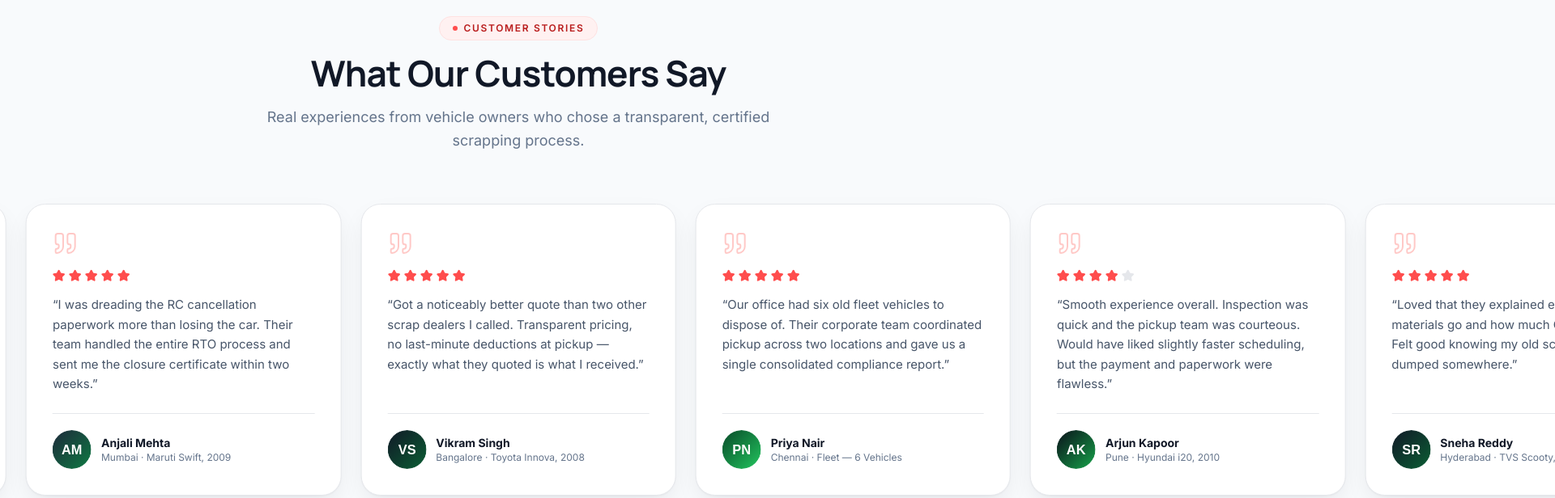
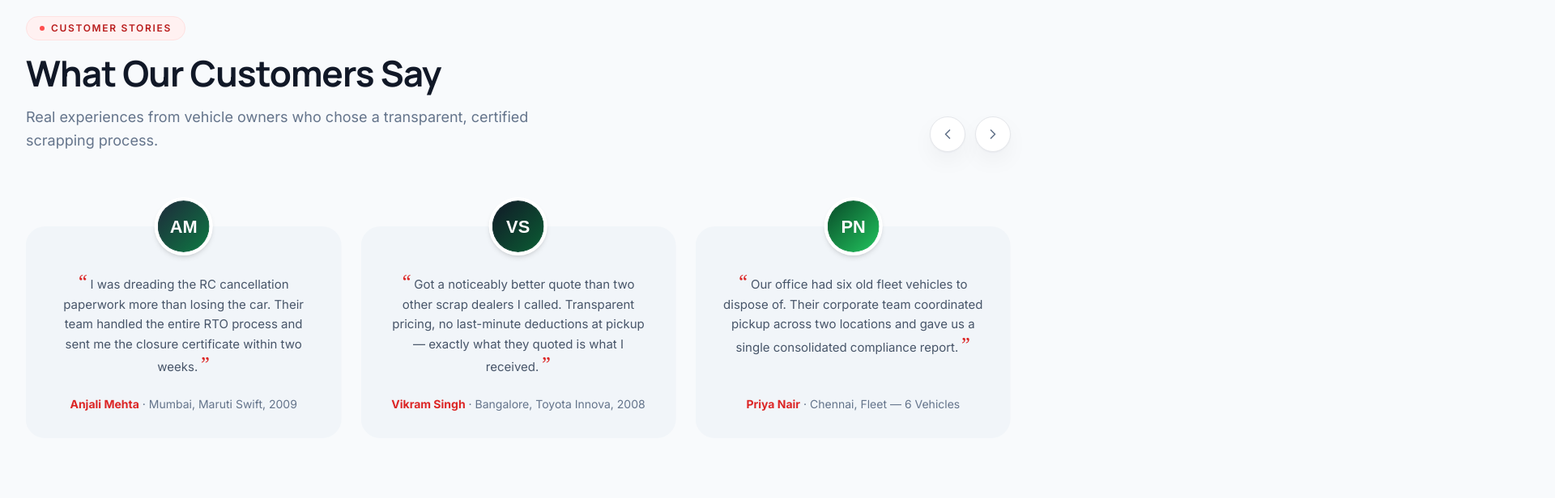
Before and after one commit to abhishekpaawanigroup-cmyk/Auto-scrap, a Next.js app: page / in a window 1280 px wide. Shown: the part 7020-7636 px from the top of the page at 81% size, 1920 px wide, since content can reach past the window. Built offline with nearby package versions, Linux system fonts and the light colour scheme.

Commit message:
update testimonials

```diff
--- a/src/components/cards/TestimonialCard.tsx
+++ b/src/components/cards/TestimonialCard.tsx
@@ -1,37 +1,27 @@
 import Image from "next/image";
-import { Star, Quote } from "lucide-react";
 import type { Testimonial } from "@/types";
 
 export function TestimonialCard({ testimonial }: { testimonial: Testimonial }) {
   return (
-    <div className="flex h-full flex-col rounded-2xl border border-border bg-white p-7 shadow-[var(--shadow-premium)] sm:p-8">
-      <Quote className="h-8 w-8 text-primary-200" strokeWidth={1.5} />
-      <div className="mt-4 flex gap-1">
-        {Array.from({ length: 5 }).map((_, i) => (
-          <Star
-            key={i}
-            className={`h-4 w-4 ${i < testimonial.rating ? "fill-accent-500 text-accent-500" : "fill-ink-200 text-ink-200"}`}
-          />
-        ))}
-      </div>
-      <p className="mt-4 flex-1 text-[15px] leading-relaxed text-ink-600">
-        &ldquo;{testimonial.review}&rdquo;
+    <div className="relative flex h-full flex-col items-center rounded-2xl bg-ink-100 px-6 pb-8 pt-14 text-center transition-all duration-300 hover:-translate-y-1 hover:shadow-lg sm:px-8">
+      <Image
+        src={testimonial.image}
+        alt={testimonial.name}
+        width={72}
+        height={72}
+        className="absolute -top-9 left-1/2 h-[72px] w-[72px] -translate-x-1/2 rounded-full border-4 border-white object-cover shadow-md"
+      />
+      <p className="flex-1 text-[15px] leading-relaxed text-ink-600">
+        <span className="mr-1 font-serif text-2xl leading-none text-primary-600">&ldquo;</span>
+        {testimonial.review}
+        <span className="ml-1 font-serif text-2xl leading-none text-primary-600">&rdquo;</span>
       </p>
-      <div className="mt-6 flex items-center gap-3 border-t border-border pt-5">
-        <Image
-          src={testimonial.image}
-          alt={testimonial.name}
-          width={48}
-          height={48}
-          className="h-12 w-12 rounded-full object-cover"
-        />
-        <div>
-          <p className="text-sm font-bold text-ink-900">{testimonial.name}</p>
-          <p className="text-xs text-ink-500">
-            {testimonial.location} &middot; {testimonial.vehicle}
-          </p>
-        </div>
-      </div>
+      <p className="mt-6 text-sm">
+        <span className="font-bold text-primary-600">{testimonial.name}</span>{" "}
+        <span className="text-ink-500">
+          &middot; {testimonial.location}, {testimonial.vehicle}
+        </span>
+      </p>
     </div>
   );
 }
--- a/src/components/sections/TestimonialsSection.tsx
+++ b/src/components/sections/TestimonialsSection.tsx
@@ -1,9 +1,11 @@
 "use client";
 
+import { useRef } from "react";
+import { ChevronLeft, ChevronRight } from "lucide-react";
 import { Swiper, SwiperSlide } from "swiper/react";
-import { Autoplay, Pagination } from "swiper/modules";
+import type { Swiper as SwiperType } from "swiper";
+import { Autoplay } from "swiper/modules";
 import "swiper/css";
-import "swiper/css/pagination";
 import { Container } from "@/components/ui/Container";
 import { SectionTitle } from "@/components/ui/SectionTitle";
 import { TestimonialCard } from "@/components/cards/TestimonialCard";
@@ -11,41 +13,63 @@ import testimonials from "@/data/testimonials.json";
 import type { Testimonial } from "@/types";
 
 export function TestimonialsSection() {
+  const swiperRef = useRef<SwiperType | null>(null);
+
   return (
     <section className="bg-surface py-20 sm:py-28">
       <Container>
-        <SectionTitle
-          eyebrow="Customer Stories"
-          title="What Our Customers Say"
-          description="Real experiences from vehicle owners who chose a transparent, certified scrapping process."
-        />
+        <div className="flex flex-wrap items-end justify-between gap-6">
+          <SectionTitle
+            eyebrow="Customer Stories"
+            title="What Our Customers Say"
+            description="Real experiences from vehicle owners who chose a transparent, certified scrapping process."
+            align="left"
+            className="max-w-2xl"
+          />
+          <div className="flex gap-3">
+            <button
+              type="button"
+              aria-label="Previous testimonials"
+              onClick={() => swiperRef.current?.slidePrev()}
+              className="group flex h-11 w-11 items-center justify-center rounded-full border border-border bg-white text-ink-500 shadow-[var(--shadow-premium)] transition-colors hover:border-primary-600 hover:bg-primary-600 hover:text-white"
+            >
+              <ChevronLeft className="h-5 w-5" />
+            </button>
+            <button
+              type="button"
+              aria-label="Next testimonials"
+              onClick={() => swiperRef.current?.slideNext()}
+              className="group flex h-11 w-11 items-center justify-center rounded-full border border-border bg-white text-ink-500 shadow-[var(--shadow-premium)] transition-colors hover:border-primary-600 hover:bg-primary-600 hover:text-white"
+            >
+              <ChevronRight className="h-5 w-5" />
+            </button>
+          </div>
+        </div>
       </Container>
       <Container className="mt-14">
         <Swiper
-          modules={[Autoplay, Pagination]}
+          modules={[Autoplay]}
+          onSwiper={(swiper) => {
+            swiperRef.current = swiper;
+          }}
           slidesPerView={1}
           spaceBetween={24}
           loop
-          autoplay={{ delay: 4500, disableOnInteraction: false }}
-          pagination={{ clickable: true, el: ".testimonial-pagination" }}
+          speed={900}
+          autoplay={{ delay: 3200, disableOnInteraction: false, pauseOnMouseEnter: true }}
+          grabCursor
           breakpoints={{
-            768: { slidesPerView: 2 },
+            640: { slidesPerView: 2 },
             1024: { slidesPerView: 3 },
           }}
-          style={{
-            "--swiper-pagination-color": "var(--color-primary-600)",
-            "--swiper-pagination-bullet-inactive-color": "var(--color-ink-200)",
-            "--swiper-pagination-bullet-inactive-opacity": "1",
-          } as React.CSSProperties}
-          className="!overflow-visible !pb-14"
+          className="!pb-2"
         >
           {(testimonials as Testimonial[]).map((testimonial) => (
-            <SwiperSlide key={testimonial.id} className="!h-auto py-2">
+            <SwiperSlide key={testimonial.id} className="!h-auto pb-2 pt-9">
               <TestimonialCard testimonial={testimonial} />
             </SwiperSlide>
           ))}
         </Swiper>
-        <div className="testimonial-pagination mt-2 flex justify-center gap-2 [&_.swiper-pagination-bullet]:h-2 [&_.swiper-pagination-bullet]:w-2 [&_.swiper-pagination-bullet]:rounded-full [&_.swiper-pagination-bullet]:bg-ink-200 [&_.swiper-pagination-bullet-active]:bg-primary-600 [&_.swiper-pagination-bullet-active]:w-6 [&_.swiper-pagination-bullet]:transition-all" />
       </Container>
     </section>
   );
```
